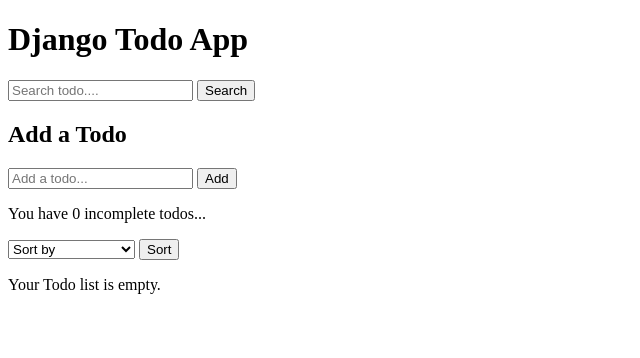
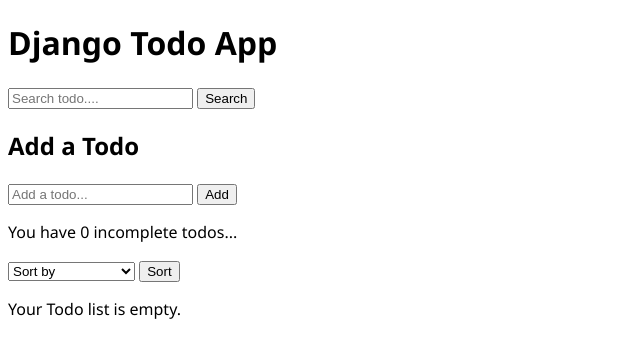
Before and after one commit to kumailalidev/django-projects, a Django app: page / in a window 1280 px wide. Shown: the top 358 px of the page, without its empty margins (0-640 px from the left). Run offline with Django 4.2, Linux system fonts and the light colour scheme; data that the repository does not hold is empty.

Commit message:
p02-Added style.css

```diff
--- /dev/null
+++ b/02-Todo-App/todos/static/css/style.css
@@ -0,0 +1,3 @@
+body {
+  font-family: "Segoe UI", Tahoma, Geneva, Verdana, sans-serif;
+}
--- a/02-Todo-App/todos/templates/todos/base.html
+++ b/02-Todo-App/todos/templates/todos/base.html
@@ -1,9 +1,12 @@
+{% load static %}
+
 <!DOCTYPE html>
 <html lang="en">
 <head>
     <meta charset="UTF-8">
     <meta name="viewport" content="width=device-width, initial-scale=1.0">
     <title>Django Todo App</title>
+    <link rel="stylesheet" href="{% static 'css/style.css' %}">
 </head>
 <body>
     <!-- Header partial -->
```
